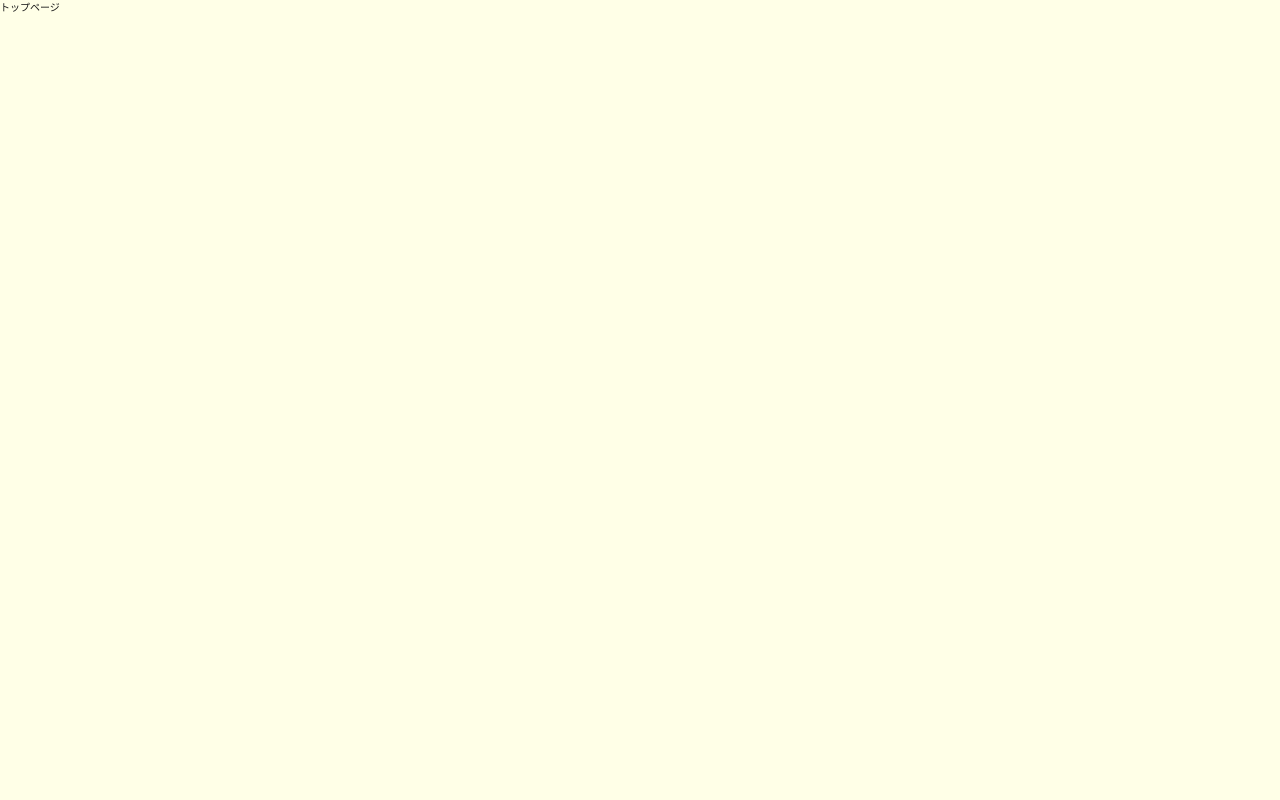
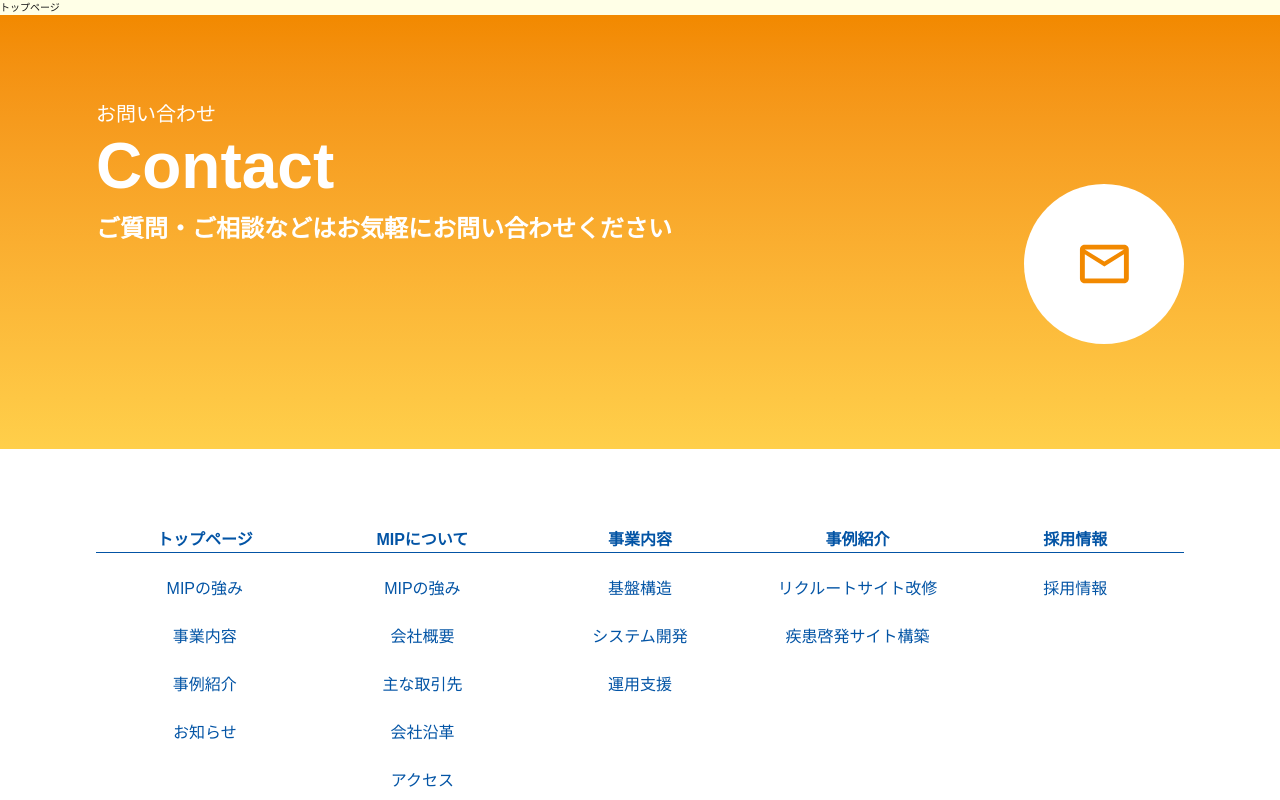
Before and after one commit to takajirou/MIP_corporate, a Next.js app in the folder next-app/: page / in a window 1280 px wide. Shown: the top 800 px of the page. Built offline with nearby package versions, Linux system fonts and the light colour scheme.

Commit message:
全てのページにFooterを追加

```diff
--- a/next-app/src/app/about/page.tsx
+++ b/next-app/src/app/about/page.tsx
@@ -1,8 +1,12 @@
+import Footer from "@/components/Footer";
 const About = () => {
     return (
-        <div>
-            <h1>MIPについて</h1>
-        </div>
+        <>
+            <div>
+                <h1>MIPについて</h1>
+            </div>
+            <Footer />
+        </>
     );
 };
 
--- a/next-app/src/app/contact/page.tsx
+++ b/next-app/src/app/contact/page.tsx
@@ -1,8 +1,12 @@
+import Footer from "@/components/Footer";
 const Contact = () => {
     return (
-        <div>
-            <h1>お問い合わせ</h1>
-        </div>
+        <>
+            <div>
+                <h1>お問い合わせ</h1>
+            </div>
+            <Footer />
+        </>
     );
 };
 
--- a/next-app/src/app/page.tsx
+++ b/next-app/src/app/page.tsx
@@ -1,8 +1,13 @@
+import Footer from "@/components/Footer";
+
 const Top = () => {
     return (
-        <div>
-            <h1>トップページ</h1>
-        </div>
+        <>
+            <div>
+                <h1>トップページ</h1>
+            </div>
+            <Footer />
+        </>
     );
 };
 
--- a/next-app/src/components/Footer.tsx
+++ b/next-app/src/components/Footer.tsx
@@ -1,8 +1,14 @@
+"use client";
+
 import Image from "next/image";
+import { usePathname } from "next/navigation";
 
 const Footer = () => {
+    const pathname = usePathname();
+
     return (
         <footer className="text-white">
+            {pathname !== "/contact" ? (
                 <section className="bg-gradient-to-b from-[#f28900] to-[#ffcf4a] h-[434px] relative px-[7.5%] py-[84px] flex justify-between">
                     {/* <Image
                     src="/curve_line.svg"
@@ -23,6 +29,10 @@ const Footer = () => {
                         <Image src="/contact.svg" alt="お問い合わせ" width={50} height={40} />
                     </div>
                 </section>
+            ) : (
+                ""
+            )}
+
             <section className="text-[#0354A5] text-[16px] pt-[55px] pb-[47px] bg-white">
                 <nav>
                     <table className="w-[100%] px-[7.5%] text-center border-separate border-spacing-y-[24px] table-fixed">
```
Lines whose indentation alone changed are shown as unchanged.
